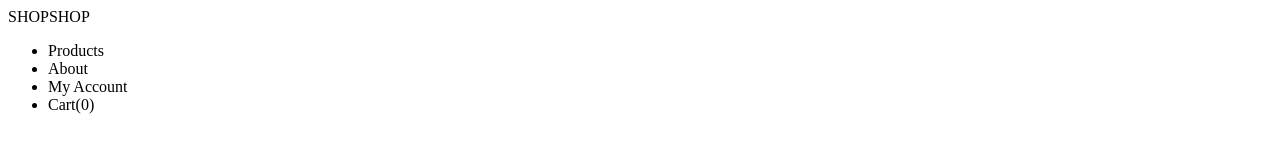
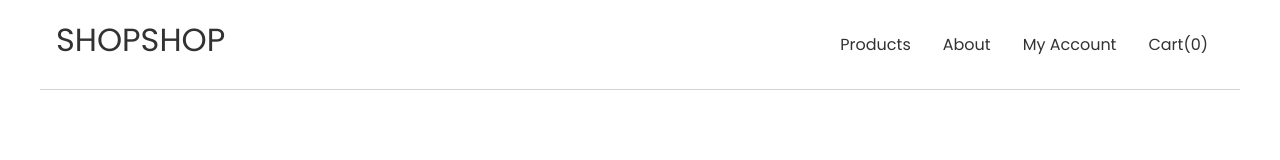
Before and after one commit to Gitalus/landing_page_shopshop, a plain HTML site: page index.html in a window 1280 px wide. Drawn offline with Linux system fonts and the light colour scheme.

Commit message:
add styles to navbar

```diff
--- a/index.html
+++ b/index.html
@@ -10,15 +10,17 @@
 </head>
 
 <body>
+    <div class="container">
         <nav>
             <span class="logo">SHOPSHOP</span>
-        <ul>
+            <ul class="nav-links">
                 <li>Products</li>
                 <li>About</li>
                 <li>My Account</li>
                 <li>Cart(0)</li>
             </ul>
         </nav>
+    </div>
 </body>
 
 </html>
--- a/style.css
+++ b/style.css
@@ -0,0 +1,31 @@
+@import url('https://fonts.googleapis.com/css2?family=Poppins:wght@300;400;500;600;700;800;900&display=swap');
+/* ^ font */
+* {
+    padding: 0;
+    margin: 0;
+    box-sizing: border-box;
+}
+body {
+    font-family: 'Poppins', sans-serif;
+}
+.container {
+    width: 1200px;
+    margin: auto;
+}
+nav {
+    border-bottom: 1px solid lightgray;
+    display: flex;
+    justify-content: space-between;
+    padding: 1em;
+    color: rgb(50, 50, 50);
+}
+nav .logo {
+    font-size: 2em;
+}
+nav > ul {
+    list-style: none;
+    display: flex;
+}
+nav > ul li {
+    margin: 1em;
+}
```
Lines whose indentation alone changed are shown as unchanged.
